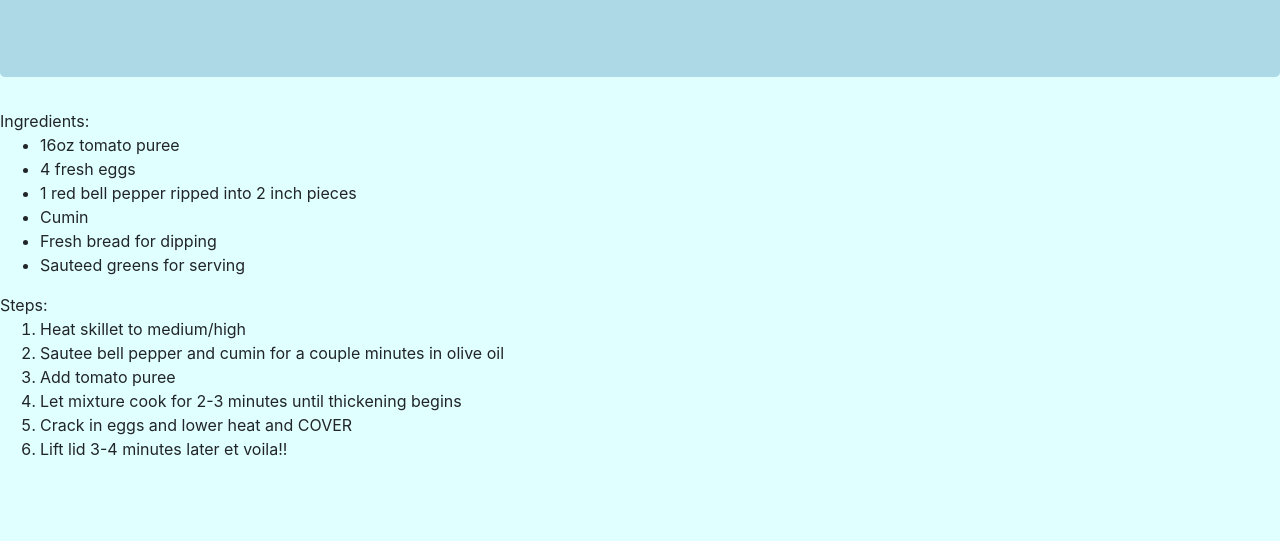
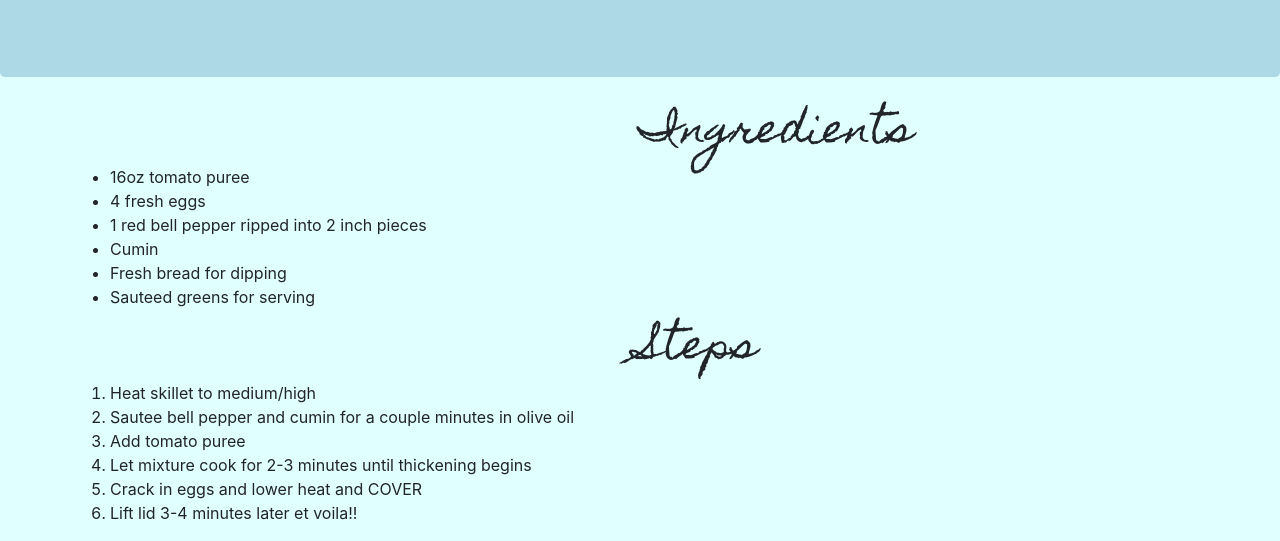
Before and after one commit to katzforcats/katzforcats.github.io, a plain HTML site: page recipes.html in a window 1280 px wide. Shown: the part 522-1063 px from the top of the page. Before the commit the page ends 999 px from the top, so only its background shows below. Drawn offline with nearby package versions, Linux system fonts and the light colour scheme.

Commit message:
more updates

```diff
--- a/recipes.html
+++ b/recipes.html
@@ -57,7 +57,11 @@
         </div>
     </div>
 
-  <a class="ingredients" >Ingredients:</a>
+
+  <div class="container">
+      <div class ="row">
+          <div class = "col-sm-6"></div>
+              <h1>Ingredients</h1>
               <ul>
                   <li>16oz tomato puree</li>
                   <li>4 fresh eggs</li>
@@ -66,8 +70,10 @@
                   <li>Fresh bread for dipping</li>
                   <li>Sauteed greens for serving</li>
               </ul>
-
-  <a class="steps" >Steps:</a>
+          </div>
+          <div class ="row">
+            <div class = "col-sm-6"></div>
+              <h1>Steps</h1>
               <ol>
                 <li>Heat skillet to medium/high</li>
                 <li>Sautee bell pepper and cumin for a couple minutes in olive oil</li>
@@ -76,7 +82,8 @@
                 <li>Crack in eggs and lower heat and COVER</li>
                 <li>Lift lid 3-4 minutes later et voila!!</li>
               </ol>
-</nav>
+          </div>
+        </div>
 
 <link href="https://fonts.googleapis.com/css?family=Homemade+Apple|Shadows+Into+Light" rel="stylesheet">
 
--- a/styles.css
+++ b/styles.css
@@ -24,7 +24,6 @@ h1 {
     font-family: 'Homemade Apple', cursive;
 }
 
-
 p {
     font-family: 'Shadows Into Light', cursive;
     font-size: 35;
```
Also changed, not shown: index.html (+5 -3 lines), inspiration.html (+3 -4 lines). Lines whose indentation alone changed are shown as unchanged.
